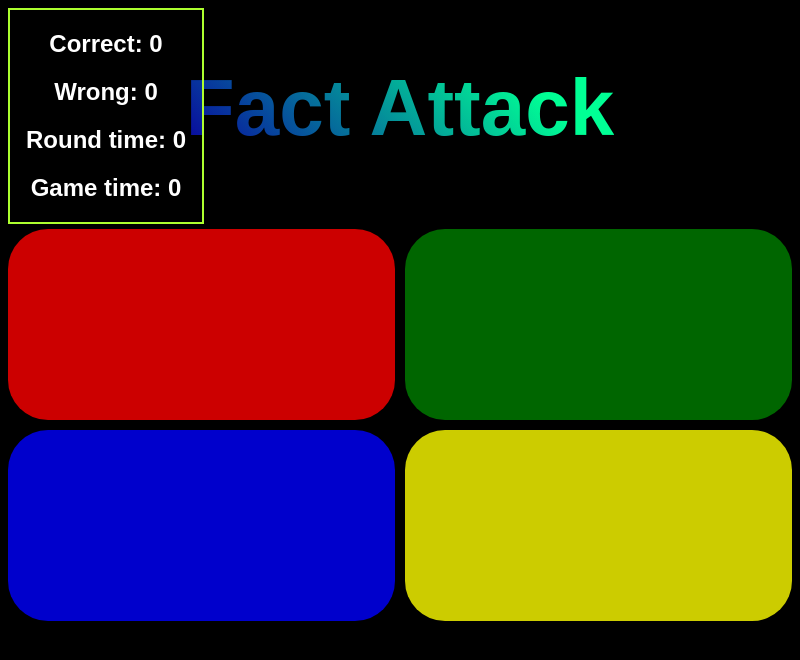
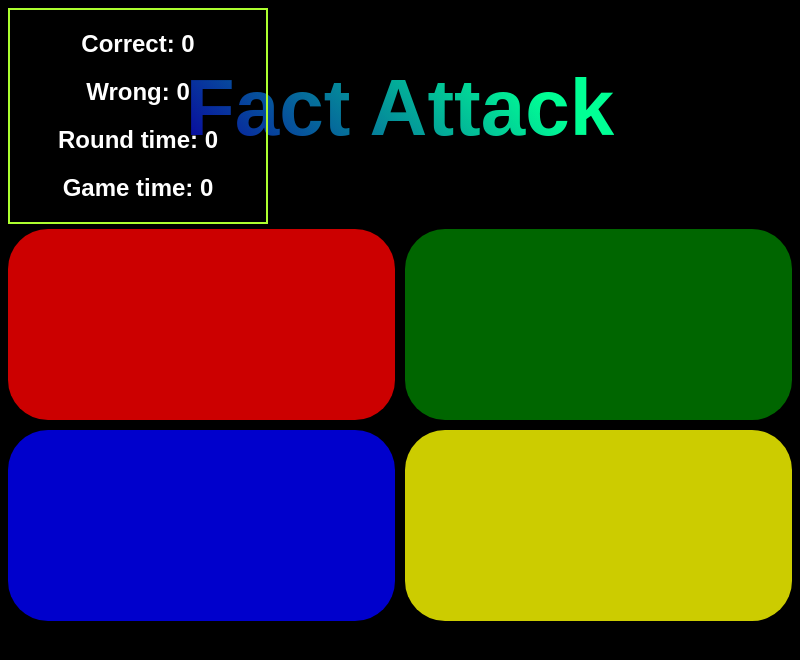
Before and after one commit to MakerDepotAcademy/escaperoomgames, an Electron app: page Displays/Quizshow-Display/app/index.html in a window 800 px wide. Drawn offline with Linux system fonts and the light colour scheme; no server answers.

Commit message:
Made status box thiccer

```diff
--- a/Displays/Quizshow-Display/app/style.css
+++ b/Displays/Quizshow-Display/app/style.css
@@ -106,7 +106,7 @@ body{
 #stats {
   border: 2px solid greenyellow;
   text-align: left !important;
-  max-width:14em;
-  width:12em;
+  max-width:16em;
+  width:16em;
   position: absolute;
 }
```
